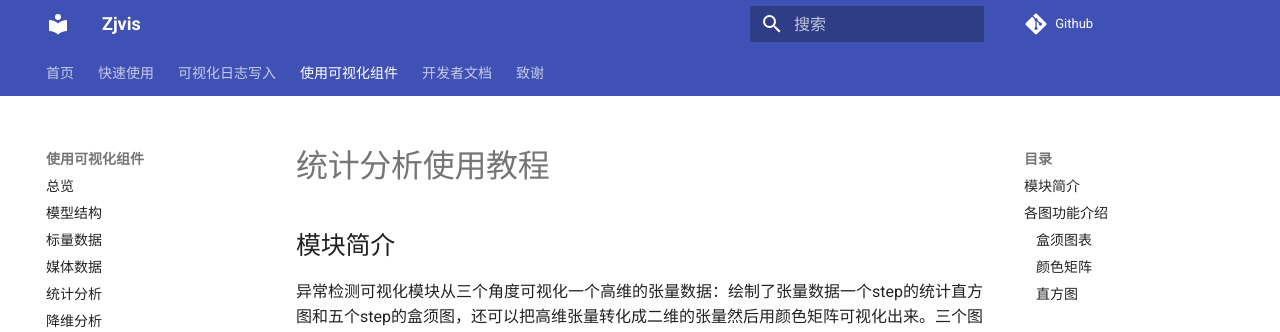
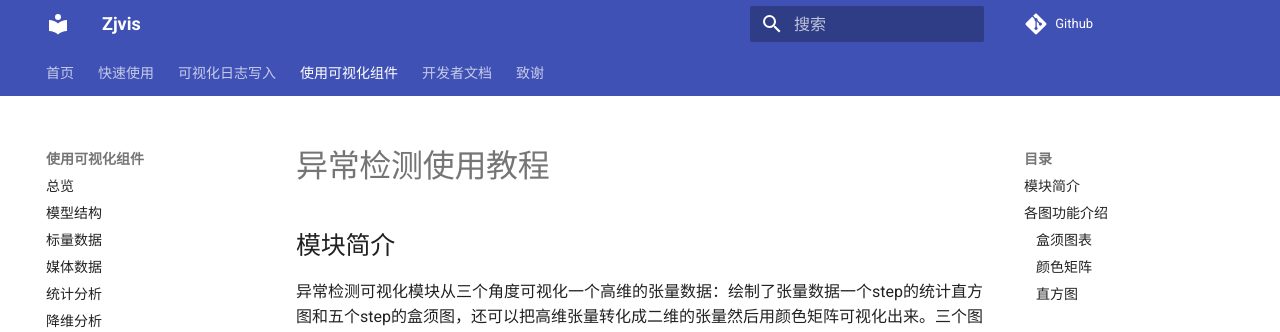
Before and after one commit to iGame-Lab/tsvis-docs, an MkDocs documentation site: the page built from docs/use_visualization/exception.md, in a window 1280 px wide and 900 px high. Shown: the top 332 px of the window. Built offline with MkDocs 1.6.1 and Material for MkDocs 9.7.7, drawn with Linux system fonts in a browser that asks for light colours; comment, search, counter and statistics services are not loaded.

Commit message:
Update exception.md

```diff
--- a/docs/use_visualization/exception.md
+++ b/docs/use_visualization/exception.md
@@ -1,4 +1,4 @@
-# 统计分析使用教程
+# 异常检测使用教程
 
 ## 模块简介
 
```
